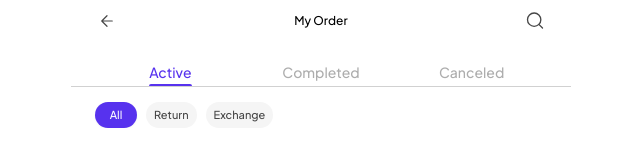
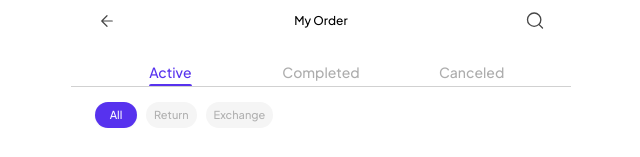
Before and after one commit to shreeram-kaudare-tc/student-kare, an Angular app in the folder student-kare-fe/: page /my-order in a window 1280 px wide. Shown: the top 157 px of the page, without its empty margins (319-959 px from the left). Built offline with nearby package versions, Linux system fonts and the light colour scheme.

Commit message:
font fix

```diff
--- a/student-kare-fe/src/app/pages/my-order/my-order.html
+++ b/student-kare-fe/src/app/pages/my-order/my-order.html
@@ -59,7 +59,7 @@
                     [class.text-white]="activeChip === chip"
                     [class.shadow-sm]="activeChip === chip"
                     [class.bg-[#F5F5F5]]="activeChip !== chip"
-                    [class.text-[#464646]]="activeChip !== chip">
+                    [class.text-[#B1B1B1]]="activeChip !== chip">
               {{ chip }}
             </button>
             }
```
